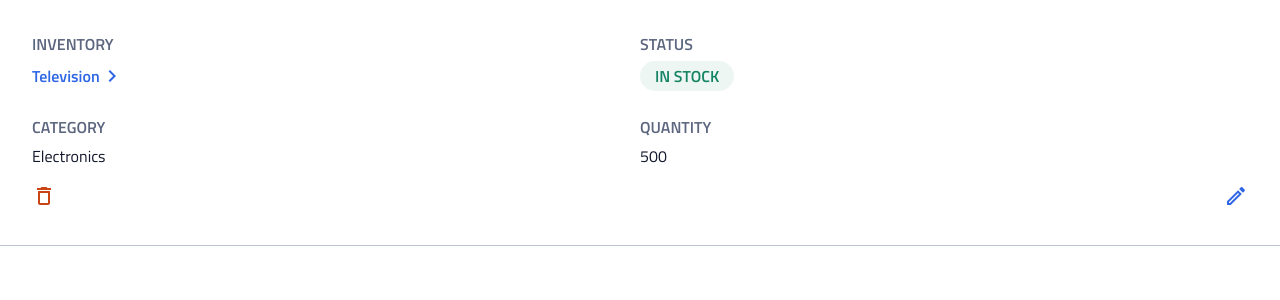
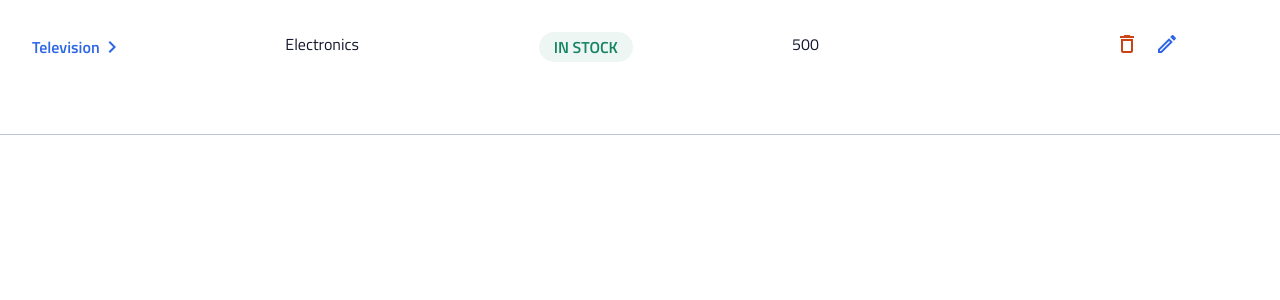
Before and after one commit to MartinAfanador/instock-front-end, a React (Create React App) app: page /warehouse/1 in a window 1280 px wide. Shown: the top 300 px of the page. Built offline with nearby package versions, Linux system fonts and the light colour scheme.

Commit message:
add styling for tablet

```diff
--- a/src/components/InventoryListItem/InventoryListItem.js
+++ b/src/components/InventoryListItem/InventoryListItem.js
@@ -39,8 +39,8 @@ function InventoryListItem() {
                 </div>
             </div>
             <div className="inventory-item__buttons-container">
-                <button className="inventory-item__button-delete"><DeleteIcon className='inventory-item__delete-icon' alt='A red trash can on a white background' /></button>
-                <button className="inventory-item__button-edit"><EditIcon className='inventory-item__edit-icon' alt='A blue pencil on a white background' /></button>
+                <button className="inventory-item__button"><DeleteIcon className='inventory-item__delete-icon' alt='A red trash can on a white background' /></button>
+                <button className="inventory-item__button"><EditIcon className='inventory-item__edit-icon' alt='A blue pencil on a white background' /></button>
             </div>
         </div>
     );
--- a/src/components/InventoryListItem/InventoryListItem.scss
+++ b/src/components/InventoryListItem/InventoryListItem.scss
@@ -9,17 +9,36 @@
     flex-direction: column;
     border-bottom: .0625rem solid $cloud;
 
+    @include tablet {
+        display: flex;
+        flex-direction: row;
+        justify-content: space-between;
+    }
+
     &__details-container {
-
         display: flex;
         flex-direction: row;
         margin-bottom: 1rem;
+
+        @include tablet {
+            width: 100%;
+            display: flex;
+            flex-direction: row;
+            justify-content: space-between;
+        }
     }
 
     &__details-subcontainer {
         width: 50%;
         display: flex;
         flex-direction: column;
+
+        @include tablet {
+            width: 100%;
+            display: flex;
+            flex-direction: row;
+            //justify-content: space-between;
+        }
     }
 
     &__item-container {
@@ -27,28 +46,48 @@
         flex-direction: column;
         margin-bottom: 1.5rem;
         color: $indigo;
+
+        @include tablet {
+            width: 50%;
+        }
     }
 
     &__category-container {
         display: flex;
         flex-direction: column;
+
+        @include tablet {
+            width: 50%;
+        }
     }
 
     &__status-container {
         display: flex;
         flex-direction: column;
         margin-bottom: 1.5rem;
+
+        @include tablet {
+            width: 50%;
+        }
     }
 
     &__quantity-container {
         display: flex;
         flex-direction: column;
+
+        @include tablet {
+            width: 50%;
+        }
     }
 
     &__label {
         color: $slate;
         font-weight: 700;
         margin-bottom: .3125rem;
+
+        @include tablet {
+            display: none;
+        }
     }
 
     &__text {
@@ -66,16 +105,20 @@
     &__buttons-container {
         display: flex;
         justify-content: space-between;
+
+        @include tablet {
+            width: 20%;
+            justify-content: center;
+        }
     }
 
-    &__button-delete {
+    &__button {
         border: none;
         background-color: $white;
-    }
 
-    &__button-edit {
-        border: none;
-        background-color: $white;
+        @include tablet {
+            height: fit-content;
+        }
     }
 
     &__chevron-icon {
@@ -88,6 +131,10 @@
 
     &__edit-icon {
         fill: $indigo;
+
+        @include tablet {
+            margin-left: 1rem;
+        }
     }
 
     &__in-stock {
@@ -100,6 +147,7 @@
 
     &__out-of-stock {
         background-color: rgba(201, 69, 21, 0.07);
+        padding: .1875rem .9375rem;
         border-radius: $btn-rd;
         color: $red;
         font-weight: 700;
```
